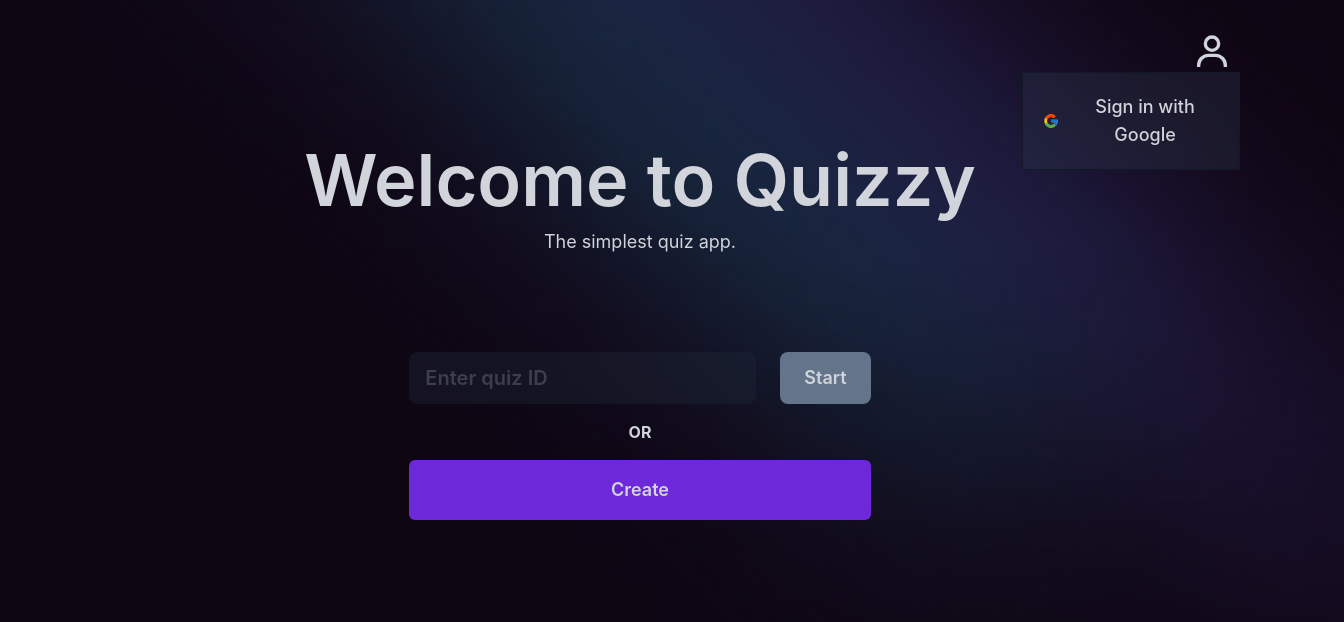
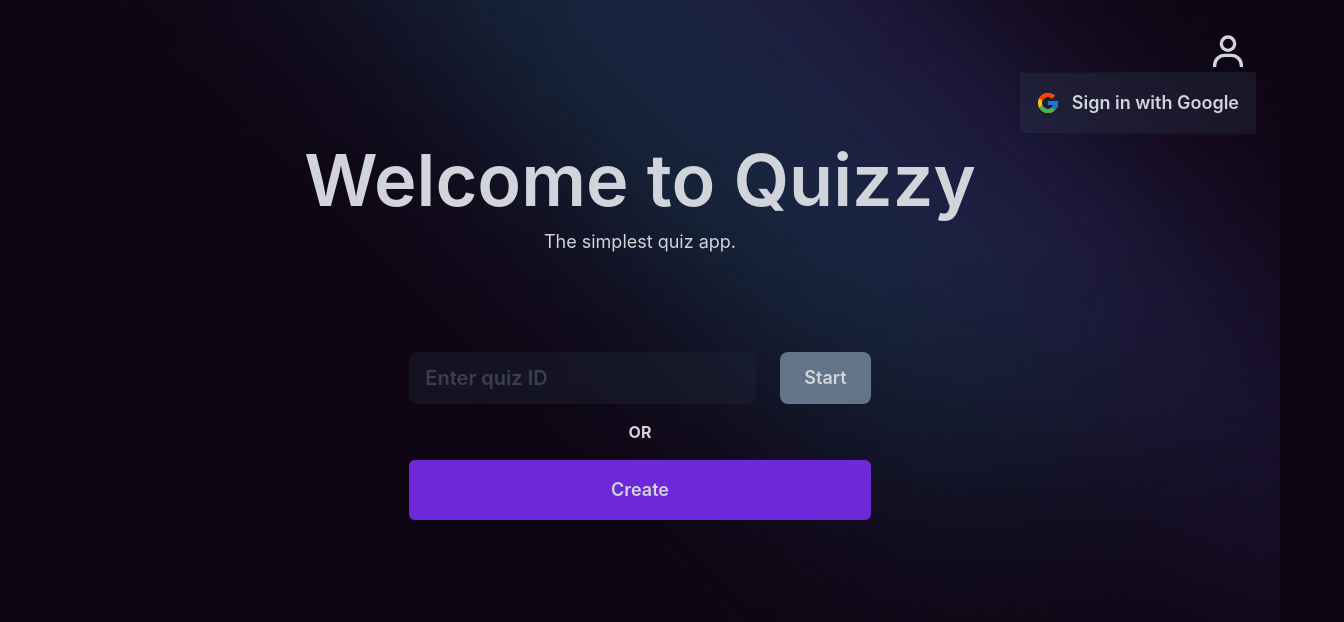
Before and after one commit to yash22arora/Goreeva_Quiz, a React (Create React App) app: page / in a window 1280 px wide. Both pictures are taken after a click on the element 1212 px from the left and 52 px from the top of the page. Shown: the top 622 px of the page, 1344 px wide, since content can reach past the window. Built offline with nearby package versions, Linux system fonts and the light colour scheme; no server answers; what short-unique-id would draw is missing.

Commit message:
Fix creation of quiz with ownerUid, add toasts for notifications
Signed-off-by: Yashvardhan Arora <yash22arora@gmail.com>

```diff
--- a/package.json
+++ b/package.json
@@ -13,6 +13,7 @@
     "firebase": "^9.19.1",
     "react": "^18.2.0",
     "react-dom": "^18.2.0",
+    "react-hot-toast": "^2.4.0",
     "react-router-dom": "^5.2.0",
     "react-scripts": "5.0.1",
     "short-unique-id": "^4.4.4",
--- a/src/App.tsx
+++ b/src/App.tsx
@@ -6,13 +6,21 @@ import Home from "./pages/Home";
 import LoginIcon from "./components/Login/Login";
 import { useContext } from "react";
 import AuthContext from "./store/auth-context";
+import { Toaster } from "react-hot-toast";
 
 function App() {
   const authCtx = useContext(AuthContext);
 
   return (
+    <>
+      <LoginIcon />
       <div className="App px-16 py-12 m-0">
-      <LoginIcon />
+        <Toaster
+          position="bottom-center"
+          toastOptions={{
+            duration: 3000,
+          }}
+        />
         <Switch>
           <Route path="/" exact>
             <Home />
@@ -31,6 +39,7 @@ function App() {
           </Route>
         </Switch>
       </div>
+    </>
   );
 }
 
--- a/src/components/Create/BasicsForm/BasicsForm.tsx
+++ b/src/components/Create/BasicsForm/BasicsForm.tsx
@@ -1,4 +1,4 @@
-import { useState } from "react";
+import { useContext, useState } from "react";
 import Button from "../../common/Button/Button";
 import Input from "../../common/Input/Input";
 import { TQuizData } from "./types";
@@ -7,9 +7,12 @@ import { CgSpinner } from "react-icons/cg";
 import { doc, setDoc } from "firebase/firestore";
 import { auth, db } from "../../../firebase.config";
 import { useHistory } from "react-router-dom";
+import customToast from "../../common/CustomToast/CustomToast";
+import AuthContext from "../../../store/auth-context";
 
 const BasicsForm: React.FC = () => {
   const uid = new ShortUniqueId({ length: 6 });
+  const authCtx = useContext(AuthContext);
   const [quizData, setQuizData] = useState<TQuizData>({
     quizName: "",
     quizDescription: "",
@@ -18,7 +21,7 @@ const BasicsForm: React.FC = () => {
     timeLimit: 0,
     id: uid(),
     questions: [],
-    ownerUid: auth.currentUser?.uid || "",
+    ownerUid: "",
   });
   const history = useHistory();
   const [isLoading, setIsLoading] = useState<boolean>(false);
@@ -37,19 +40,24 @@ const BasicsForm: React.FC = () => {
   };
 
   const handleSubmit = (e: React.FormEvent<HTMLFormElement>) => {
+    if (authCtx.user) {
       console.log(auth.currentUser?.uid);
       setIsLoading(true);
       e.preventDefault();
-    setDoc(doc(db, "quizzes", quizData.id), quizData)
+      setDoc(doc(db, "quizzes", quizData.id), {
+        ...quizData,
+        ownerUid: authCtx.user.uid,
+      })
         .then((res) => {
           setIsLoading(false);
-        console.log(res);
+          customToast("Quiz created successfully");
           history.push(`/edit/${quizData.id}`);
         })
         .catch((err) => {
           setIsLoading(false);
           console.error(err);
         });
+    }
   };
 
   return (
--- a/src/components/Login/Login.tsx
+++ b/src/components/Login/Login.tsx
@@ -6,6 +6,7 @@ import { FcGoogle } from "react-icons/fc";
 import { GoogleAuthProvider, signInWithPopup } from "firebase/auth";
 import { auth } from "../../firebase.config";
 import { useHistory, useLocation } from "react-router-dom";
+import customToast from "../common/CustomToast/CustomToast";
 
 const LoginIcon = () => {
   const [isMenuOpen, setIsMenuOpen] = useState(false);
@@ -32,6 +33,7 @@ const LoginIcon = () => {
         // IdP data available using getAdditionalUserInfo(result)
         // ...
         setIsMenuOpen(false);
+        customToast("Logged in successfully");
       })
       .catch((error) => {
         // Handle Errors here.
@@ -72,12 +74,12 @@ const LoginIcon = () => {
       );
     else
       return (
-        <div className="p-3">
+        <div className="p-2 w-full">
           <Button
-            className="w-48 mt-0 flex flex-row items-center text-base justify-center gap-3"
+            className="w-max mt-0 flex flex-row items-center text-base font-semibold justify-center gap-3"
             onClick={handleLogin}
           >
-            <FcGoogle />
+            <FcGoogle size={24} />
             Sign in with Google
           </Button>
         </div>
@@ -94,7 +96,7 @@ const LoginIcon = () => {
           }}
         ></div>
       )}
-      <div className="absolute cursor-pointer -right-6 -top-6 ">
+      <div className="absolute cursor-pointer right-6 top-6 ">
         <div
           onClick={() => {
             setIsMenuOpen(!isMenuOpen);
@@ -104,7 +106,7 @@ const LoginIcon = () => {
           <BiUser size={40} />
         </div>
         {isMenuOpen && (
-          <div className="absolute top-12 right-0 border-[0.5px] border-gray-900 bg-slate-700 backdrop-blur-md bg-opacity-30 min-w-[80px] text-gray-300">
+          <div className="absolute top-12 right-0 border-[0.5px] border-gray-900 bg-slate-700 backdrop-blur-md bg-opacity-30 min-w-[80px] text-gray-300 w-max">
             <MenuContent />
           </div>
         )}
--- /dev/null
+++ b/src/components/common/CustomToast/CustomToast.tsx
@@ -0,0 +1,14 @@
+import { toast } from "react-hot-toast";
+
+const customToast = (label = "") =>
+  toast.custom((t) => (
+    <div
+      className={`${
+        t.visible ? "animate-enter" : "animate-leave"
+      } max-w-fit w-full bg-gray-300 justify-center font-semibold p-4 shadow-lg rounded-md pointer-events-auto flex ring-1 ring-black ring-opacity-5`}
+    >
+      {label}
+    </div>
+  ));
+
+export default customToast;
--- a/src/pages/Edit.tsx
+++ b/src/pages/Edit.tsx
@@ -9,6 +9,7 @@ import {
   updateQuestionsonFirestore,
 } from "../utils/crud";
 import { TQuizData } from "../components/Create/BasicsForm/types";
+import customToast from "../components/common/CustomToast/CustomToast";
 
 const Edit: React.FC = () => {
   const uid = new ShortUniqueId({ length: 10 });
@@ -87,7 +88,7 @@ const Edit: React.FC = () => {
       };
       updateQuestionsonFirestore(quizId, questions)
         .then((res) => {
-          console.log("Saved!");
+          customToast("Questions updated successfully");
           setIsLoading(false);
         })
         .catch((err) => {
@@ -98,6 +99,7 @@ const Edit: React.FC = () => {
 
   const copyCodeToClipboard = () => {
     navigator.clipboard.writeText(quizId);
+    customToast("Quiz ID copied to clipboard");
   };
 
   return (
--- a/src/store/auth-context.tsx
+++ b/src/store/auth-context.tsx
@@ -2,6 +2,7 @@ import { User, signOut } from "firebase/auth";
 import React, { useState } from "react";
 import { auth } from "../firebase.config";
 import { useHistory } from "react-router-dom";
+import customToast from "../components/common/CustomToast/CustomToast";
 
 const AuthContext = React.createContext({
   user: null as User | null,
@@ -29,6 +30,7 @@ export const AuthContextProvider = (props: any) => {
       .then(() => {
         setUser(null);
         localStorage.removeItem("user");
+        customToast("Logged out successfully");
         history.push("/");
       })
       .catch((error) => {
--- a/src/utils/crud.ts
+++ b/src/utils/crud.ts
@@ -18,7 +18,6 @@ export const updateQuestionsonFirestore = async (
   quizId: string,
   questions: IQuestion[]
 ) => {
-  console.log(quizId, questions);
   const docRef = doc(db, "quizzes", quizId);
   return updateDoc(docRef, { questions: questions });
 };
```
Also changed, not shown: 1 other file (tests, documents, lock files or other folders). Lines whose indentation alone changed are shown as unchanged.
